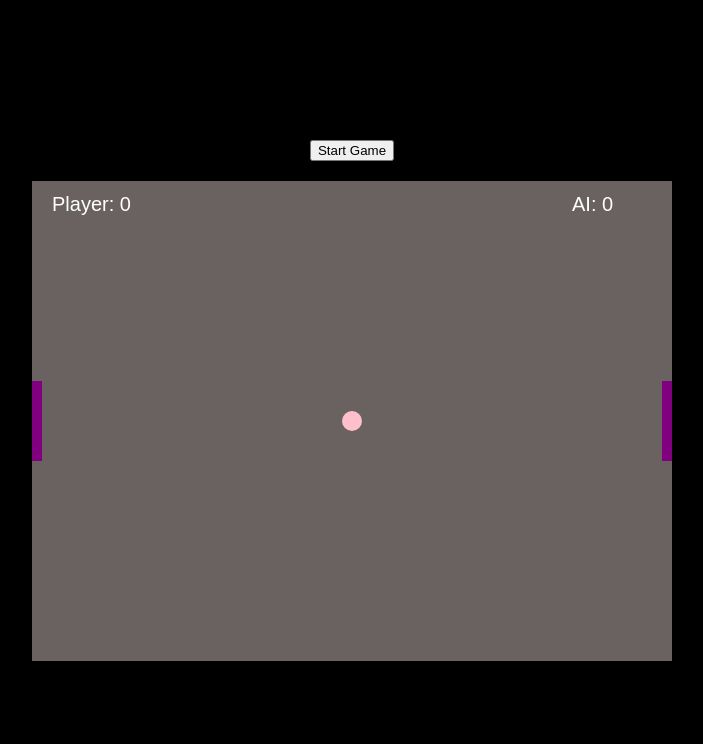
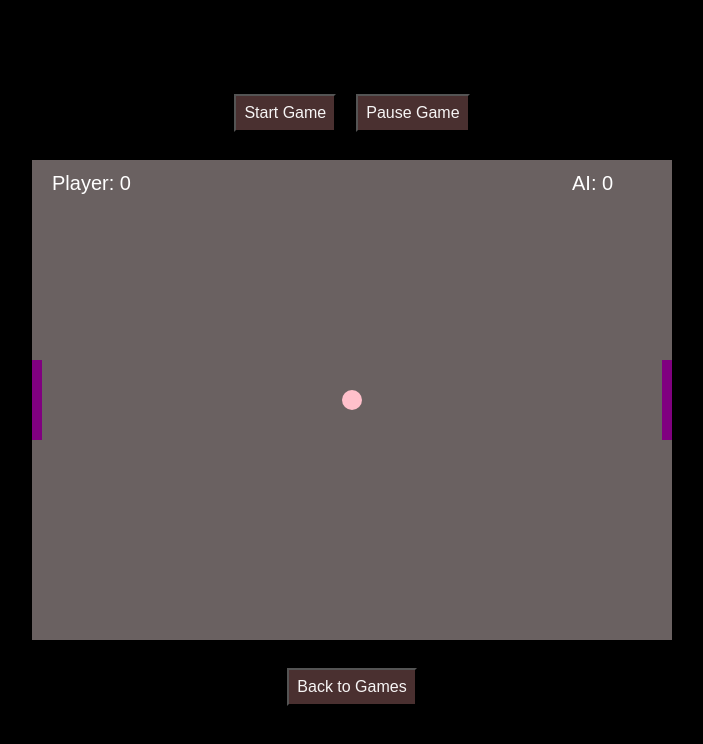
Before and after one commit to rin-11/js-browser-games, a plain HTML site: page pong/index.html in a window 1280 px wide. Shown: the whole page, without its empty margins (288-991 px from the left). Drawn offline with Linux system fonts and the light colour scheme.

Commit message:
back to games button

```diff
--- a/pong/index.html
+++ b/pong/index.html
@@ -8,8 +8,16 @@
 </head>
 <body>
     <div class="game-container">
-        <button id="startButton">Start Game</button>
+        <div id="control-panel" >
+            <button id="startButton">Start Game</button>
+            <button id="pauseButton">Pause Game</button>
+        </div>
         <canvas id="gameCanvas" width="640" height="480"></canvas>
+        <div class="gamescreen">
+            <a href="../games.html">
+                <button class="gamescreen">Back to Games</button>
+            </a>
+        </div>
     </div>
     <script src="main.js"></script>
 </body>
--- a/pong/main.js
+++ b/pong/main.js
@@ -2,6 +2,7 @@ const canvas = document.getElementById('gameCanvas');
 const ctx = canvas.getContext('2d');
 
 let ball, playerPaddle, aiPaddle, playerScore, aiScore, gameInterval;
+
 
 // Paddle and Ball setup
 function initGame() {
@@ -11,6 +12,8 @@ function initGame() {
     playerScore = 0;
     aiScore = 0;
 }
+
+
 
 // Draw game objects
 function draw() {
--- a/pong/style.css
+++ b/pong/style.css
@@ -15,5 +15,18 @@ body {
 
 #gameCanvas {
     background-color: #6a6161;
-    margin-top: 20px;
+    margin: 20px;
 }
+
+button {
+    font-size: 16px;
+    background-color: rgb(74, 48, 48);
+    color: rgb(247, 245, 245);
+    margin: 8px;
+    padding: 8px;
+}
+
+button:hover {
+    background-color: rgb(224, 144, 238);
+    cursor: pointer;
+}
```
Also changed, not shown: pong/assets/background.jpg (added), 1 other file.
